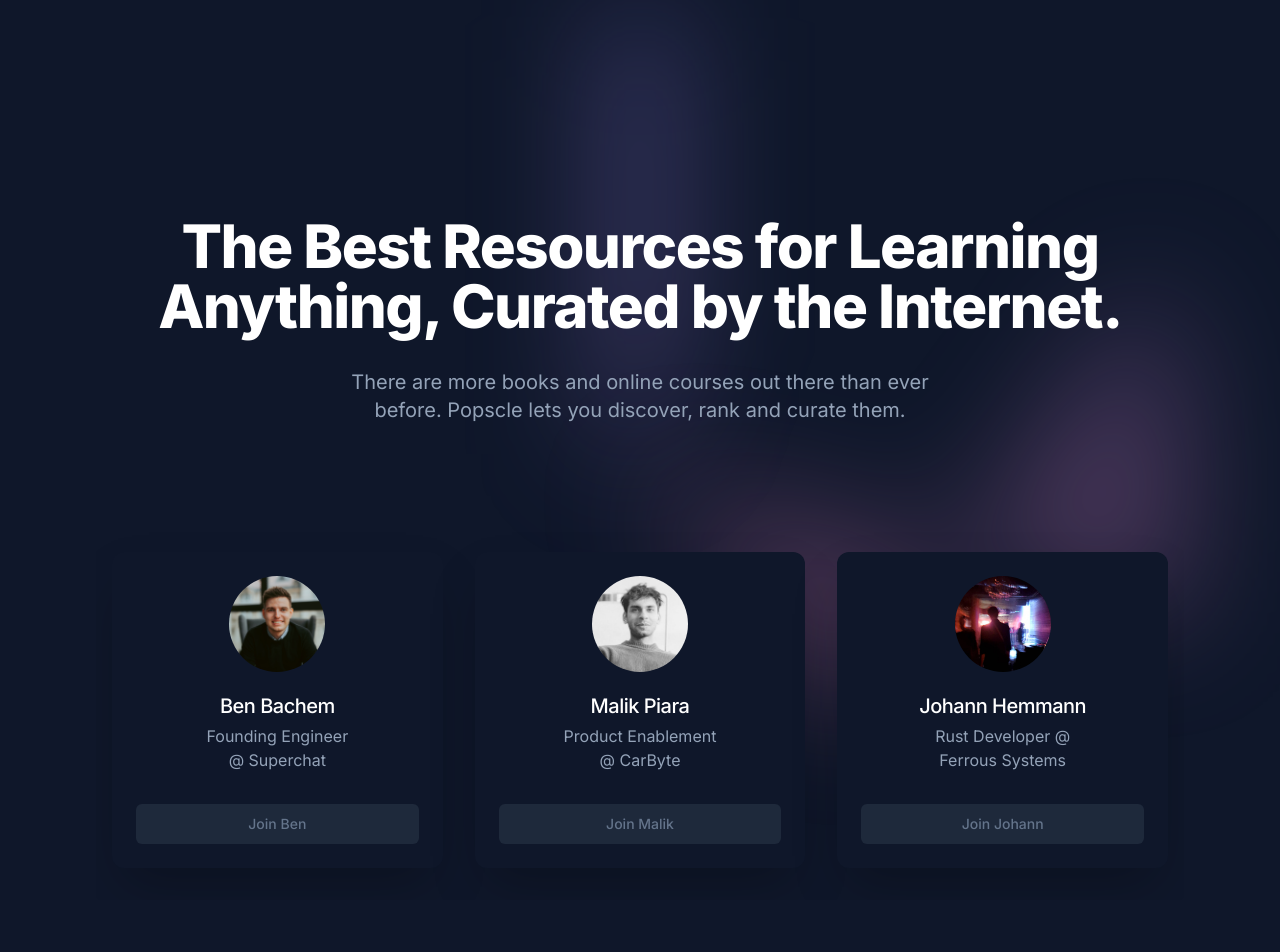
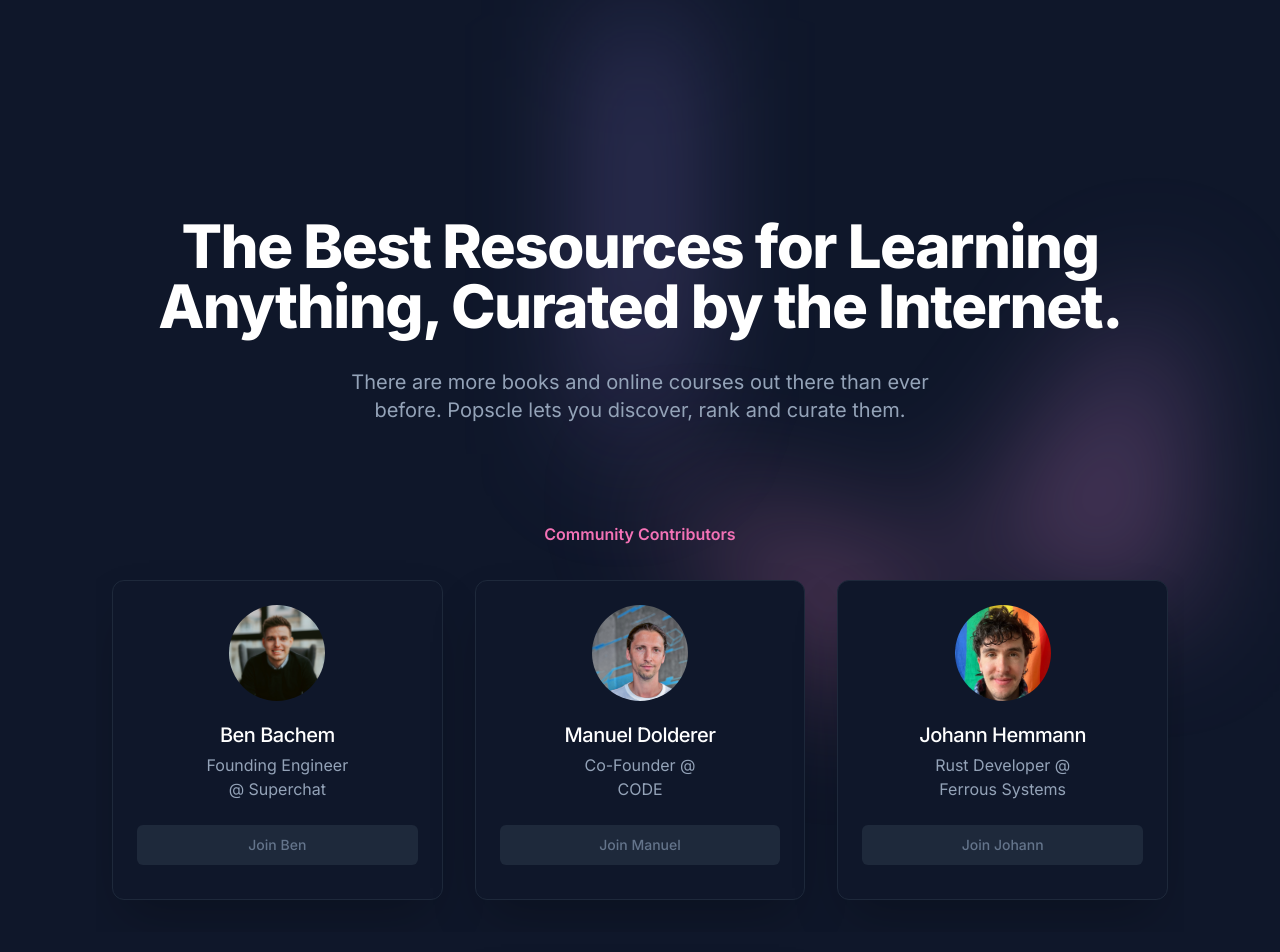
Before and after one commit to adonisote/popscle.com, a Next.js app: page / in a window 1280 px wide. Shown: the top 952 px of the page. Built offline with nearby package versions, Linux system fonts and the light colour scheme.

Commit message:
Added Manuel to landing page. Minor styling tweaks.

```diff
--- a/app/page.tsx
+++ b/app/page.tsx
@@ -4,7 +4,7 @@ import Image from 'next/image';
 
 export default function Home() {
   return (
-    <main className='bg-slate-900 flex min-h-screen flex-col items-center justify-between md:p-24'>
+    <main className='bg-slate-900 flex min-h-screen flex-col items-center justify-between p-6 md:p-24'>
       <div className='relative isolate px-6 pt-14 lg:px-8'>
         <div
           className='absolute inset-x-0 -top-40 -z-10 transform-gpu overflow-hidden blur-3xl sm:-top-80'
@@ -22,21 +22,32 @@ export default function Home() {
 
       <HeroHeader />
 
-      <section className='flex flex-col md:flex-row overflow-x-scroll  w-full rounded'>
+      <span className='text-pink-400 text-base font-semibold leading-7 animate-in'>
+        Community Contributors
+      </span>
+
+      <section className='flex flex-col md:flex-row overflow-x-scroll w-full'>
         <TestimonialCard
           name='Ben Bachem'
           role='Founding Engineer @ Superchat'
           image='/people/ben.jpeg'
         />
         <TestimonialCard
-          name='Malik Piara'
-          role='Product Enablement @ CarByte'
-          image='/people/malik.jpeg'
+          name='Manuel Dolderer'
+          role='Co-Founder @ CODE'
+          image='/people/manuel.jpeg'
         />
         <TestimonialCard
           name='Johann Hemmann'
           role='Rust Developer @ Ferrous Systems'
-          image='/people/johann.jpg'
+          image='/people/johann2.jpg'
+        />
+      </section>
+      <section className='flex flex-col md:flex-row overflow-x-scroll w-full'>
+        <TestimonialCard
+          name='Malik Piara'
+          role='Product Enablement @ CarByte'
+          image='/people/malik.jpeg'
         />
       </section>
     </main>
--- a/components/testimonialCard.tsx
+++ b/components/testimonialCard.tsx
@@ -15,7 +15,7 @@ export default function TestimonialCard({
   return (
     <>
       <div className='py-8 px-4 mx-auto w-96 max-w-screen-xl text-center animate-in'>
-        <Card className='rounded-xl bg-slate-900 border-none shadow-2xl'>
+        <Card className='rounded-xl bg-slate-900 border-slate-800 shadow-2xl min-h-80'>
           <CardHeader className='flex items-center'>
             <div className='rounded-full'>
               <Image
@@ -27,15 +27,15 @@ export default function TestimonialCard({
               />
             </div>
           </CardHeader>
-          <CardContent>
+          <CardContent className='lg:min-h-20 space-y-2'>
             <h1 className='mb-2 text-xl font-medium tracking-tight leading-none text-white'>
               {name}
             </h1>
-            <p className='mb-2 font-normal text-slate-400 lg:text-md sm:px-16'>
+            <p className='mb-2 font-normal text-slate-400 lg:text-md sm:px-16 md:min-h-12'>
               {role}
             </p>
           </CardContent>
-          <CardFooter className='flex items-center'>
+          <CardFooter className='flex'>
             <Button
               variant='secondary'
               className='w-full bg-slate-800 hover:bg-pink-400 hover:text-white text-slate-500'
--- a/components/ui/card.tsx
+++ b/components/ui/card.tsx
@@ -1,6 +1,6 @@
-import * as React from "react"
+import * as React from 'react';
 
-import { cn } from "@/lib/utils"
+import { cn } from '@/lib/utils';
 
 const Card = React.forwardRef<
   HTMLDivElement,
@@ -9,13 +9,13 @@ const Card = React.forwardRef<
   <div
     ref={ref}
     className={cn(
-      "rounded-lg border bg-card text-card-foreground shadow-sm",
+      'rounded-lg border bg-card text-card-foreground shadow',
       className
     )}
     {...props}
   />
-))
-Card.displayName = "Card"
+));
+Card.displayName = 'Card';
 
 const CardHeader = React.forwardRef<
   HTMLDivElement,
@@ -23,11 +23,11 @@ const CardHeader = React.forwardRef<
 >(({ className, ...props }, ref) => (
   <div
     ref={ref}
-    className={cn("flex flex-col space-y-1.5 p-6", className)}
+    className={cn('flex flex-col space-y-1.5 p-6', className)}
     {...props}
   />
-))
-CardHeader.displayName = "CardHeader"
+));
+CardHeader.displayName = 'CardHeader';
 
 const CardTitle = React.forwardRef<
   HTMLParagraphElement,
@@ -36,13 +36,13 @@ const CardTitle = React.forwardRef<
   <h3
     ref={ref}
     className={cn(
-      "text-2xl font-semibold leading-none tracking-tight",
+      'text-2xl font-semibold leading-none tracking-tight',
       className
     )}
     {...props}
   />
-))
-CardTitle.displayName = "CardTitle"
+));
+CardTitle.displayName = 'CardTitle';
 
 const CardDescription = React.forwardRef<
   HTMLParagraphElement,
@@ -50,19 +50,19 @@ const CardDescription = React.forwardRef<
 >(({ className, ...props }, ref) => (
   <p
     ref={ref}
-    className={cn("text-sm text-muted-foreground", className)}
+    className={cn('text-sm text-muted-foreground', className)}
     {...props}
   />
-))
-CardDescription.displayName = "CardDescription"
+));
+CardDescription.displayName = 'CardDescription';
 
 const CardContent = React.forwardRef<
   HTMLDivElement,
   React.HTMLAttributes<HTMLDivElement>
 >(({ className, ...props }, ref) => (
-  <div ref={ref} className={cn("p-6 pt-0", className)} {...props} />
-))
-CardContent.displayName = "CardContent"
+  <div ref={ref} className={cn('p-6 pt-0', className)} {...props} />
+));
+CardContent.displayName = 'CardContent';
 
 const CardFooter = React.forwardRef<
   HTMLDivElement,
@@ -70,10 +70,17 @@ const CardFooter = React.forwardRef<
 >(({ className, ...props }, ref) => (
   <div
     ref={ref}
-    className={cn("flex items-center p-6 pt-0", className)}
+    className={cn('flex items-center p-6 pt-0', className)}
     {...props}
   />
-))
-CardFooter.displayName = "CardFooter"
+));
+CardFooter.displayName = 'CardFooter';
 
-export { Card, CardHeader, CardFooter, CardTitle, CardDescription, CardContent }
+export {
+  Card,
+  CardHeader,
+  CardFooter,
+  CardTitle,
+  CardDescription,
+  CardContent,
+};
```
Also changed, not shown: public/people/johann2.jpg (added), public/people/manuel.jpeg (added).
